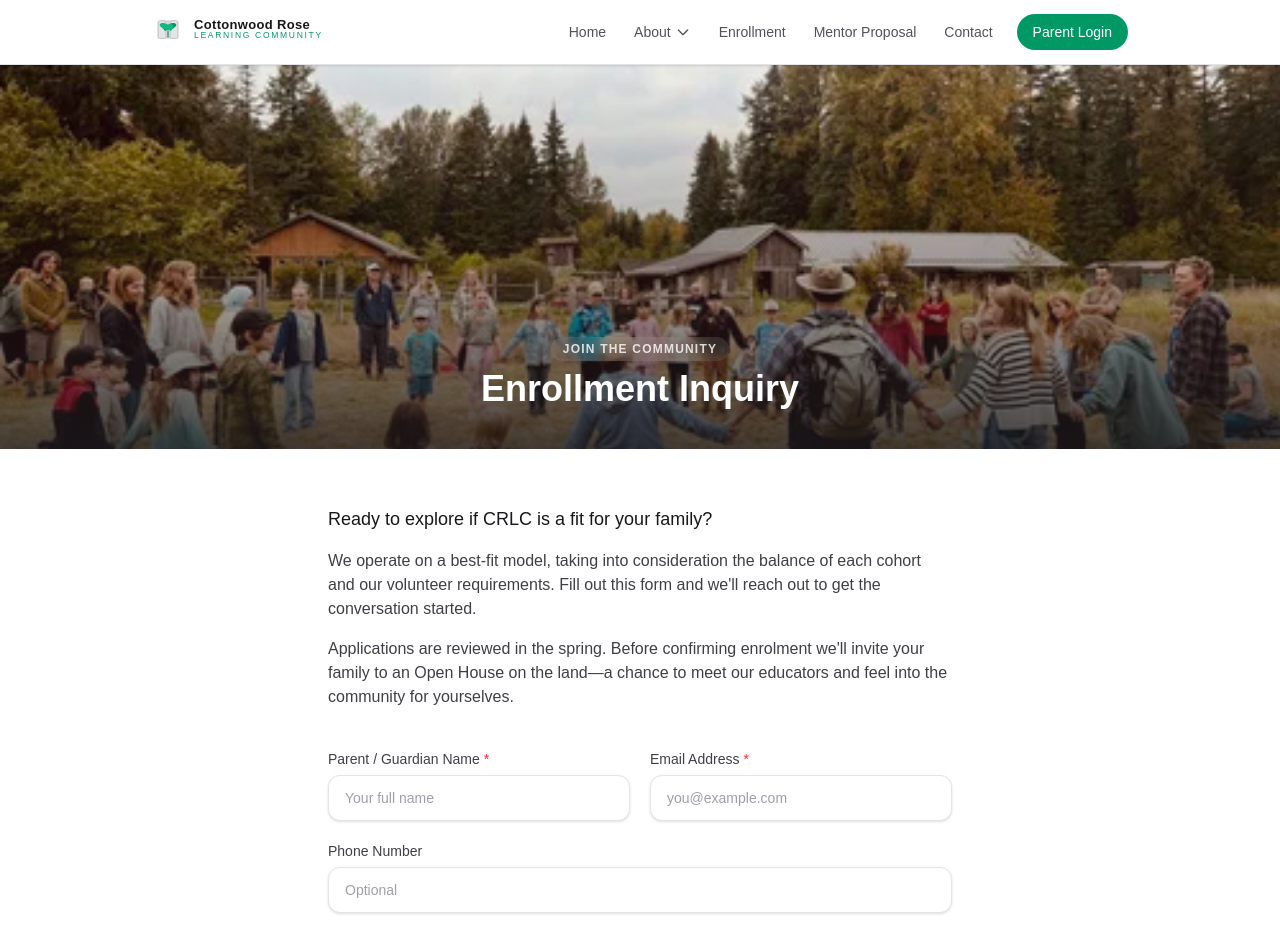
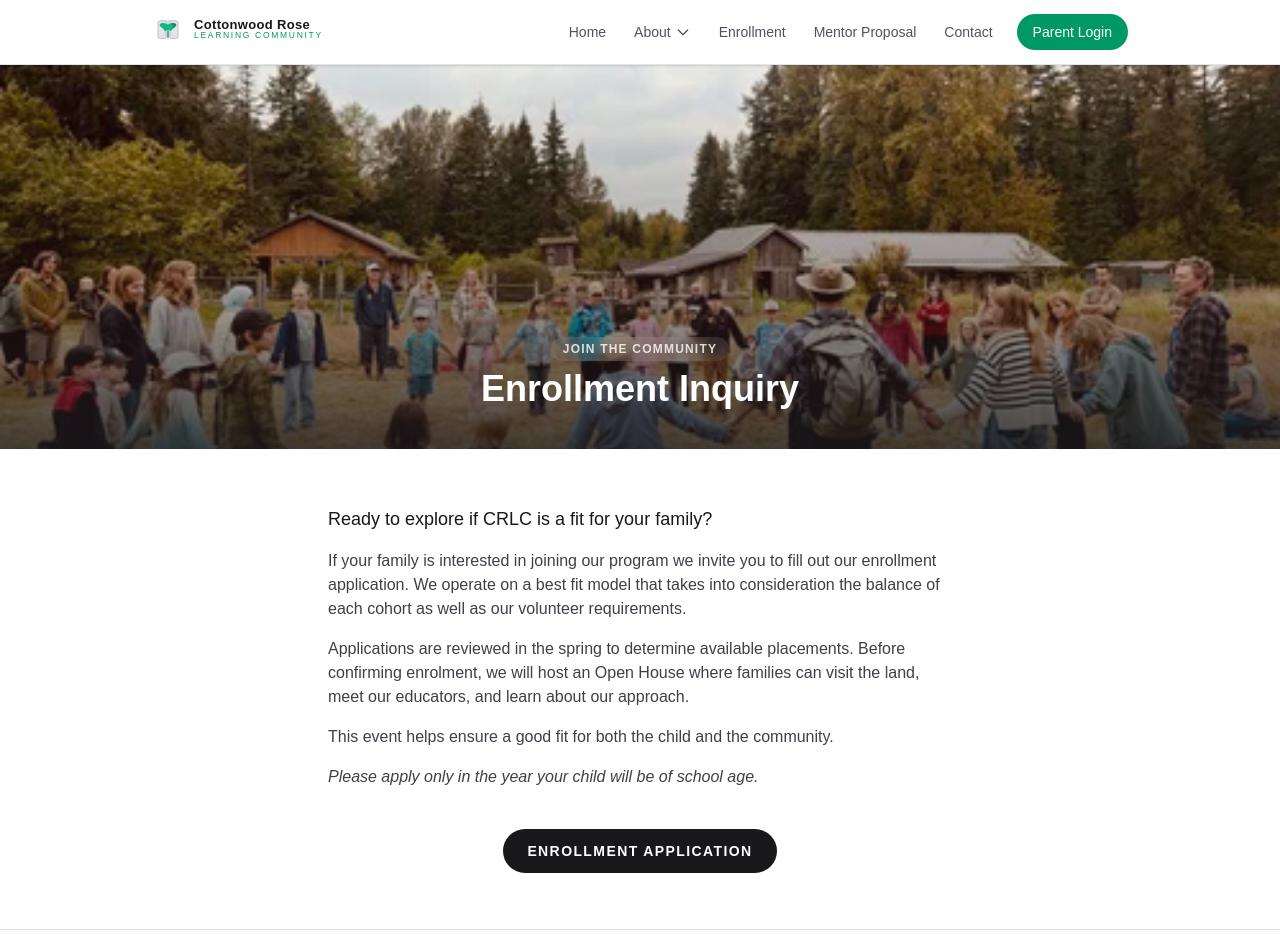
Before and after one commit to aspcanada/crlc, a Next.js app: page /enrollment in a window 1280 px wide. Shown: the top 935 px of the page. Built offline with nearby package versions, Linux system fonts and the light colour scheme.

Commit message:
fix enrollment form

```diff
--- a/src/app/enrollment/page.tsx
+++ b/src/app/enrollment/page.tsx
@@ -1,6 +1,5 @@
 import type { Metadata } from "next";
 import Image from "next/image";
-import { EnrollmentForm } from "./EnrollmentForm";
 
 export const metadata: Metadata = {
   title: "Enrollment — CRLC",
@@ -21,7 +20,10 @@ export default function EnrollmentPage() {
           className="object-cover object-center"
           sizes="100vw"
         />
-        <div className="absolute inset-0 bg-gradient-to-t from-zinc-900/80 via-zinc-900/30 to-transparent" aria-hidden />
+        <div
+          className="absolute inset-0 bg-gradient-to-t from-zinc-900/80 via-zinc-900/30 to-transparent"
+          aria-hidden
+        />
         <div className="absolute bottom-0 left-0 right-0 px-6 pb-10 text-center sm:px-10">
           <p className="mb-2 inline-block rounded-full bg-white/10 px-3 py-1 text-xs font-semibold uppercase tracking-widest text-white/80 backdrop-blur-sm">
             Join the Community
@@ -39,18 +41,38 @@ export default function EnrollmentPage() {
             Ready to explore if CRLC is a fit for your family?
           </p>
           <p>
-            We operate on a best-fit model, taking into consideration the balance
-            of each cohort and our volunteer requirements. Fill out this form and
-            we&apos;ll reach out to get the conversation started.
+            If your family is interested in joining our program we invite you to
+            fill out our enrollment application. We operate on a best fit model
+            that takes into consideration the balance of each cohort as well as
+            our volunteer requirements.
           </p>
           <p>
-            Applications are reviewed in the spring. Before confirming enrolment
-            we&apos;ll invite your family to an Open House on the land—a chance to meet
-            our educators and feel into the community for yourselves.
+            Applications are reviewed in the spring to determine available
+            placements. Before confirming enrolment, we will host an Open House
+            where families can visit the land, meet our educators, and learn
+            about our approach.
+          </p>
+          <p>
+            This event helps ensure a good fit for both the child and the
+            community.
+          </p>
+          <p>
+            <em>
+              Please apply only in the year your child will be of school age.
+            </em>
           </p>
         </div>
 
-        <EnrollmentForm />
+        <div className="text-center">
+          <a
+            href="https://docs.google.com/forms/d/1U9fKJprO_Smh11k_NXuLpMhPVlM5To5vKtjExpE4OFk/viewform"
+            target="_blank"
+            rel="noopener noreferrer"
+            className="inline-flex items-center justify-center rounded-full bg-zinc-900 px-6 py-3 text-sm font-semibold uppercase tracking-widest text-white transition hover:bg-zinc-800 focus-visible:outline focus-visible:outline-2 focus-visible:outline-offset-2 focus-visible:outline-zinc-900 dark:bg-white dark:text-zinc-900 dark:hover:bg-zinc-200 dark:focus-visible:outline-white"
+          >
+            Enrollment Application
+          </a>
+        </div>
       </div>
     </div>
   );
```
